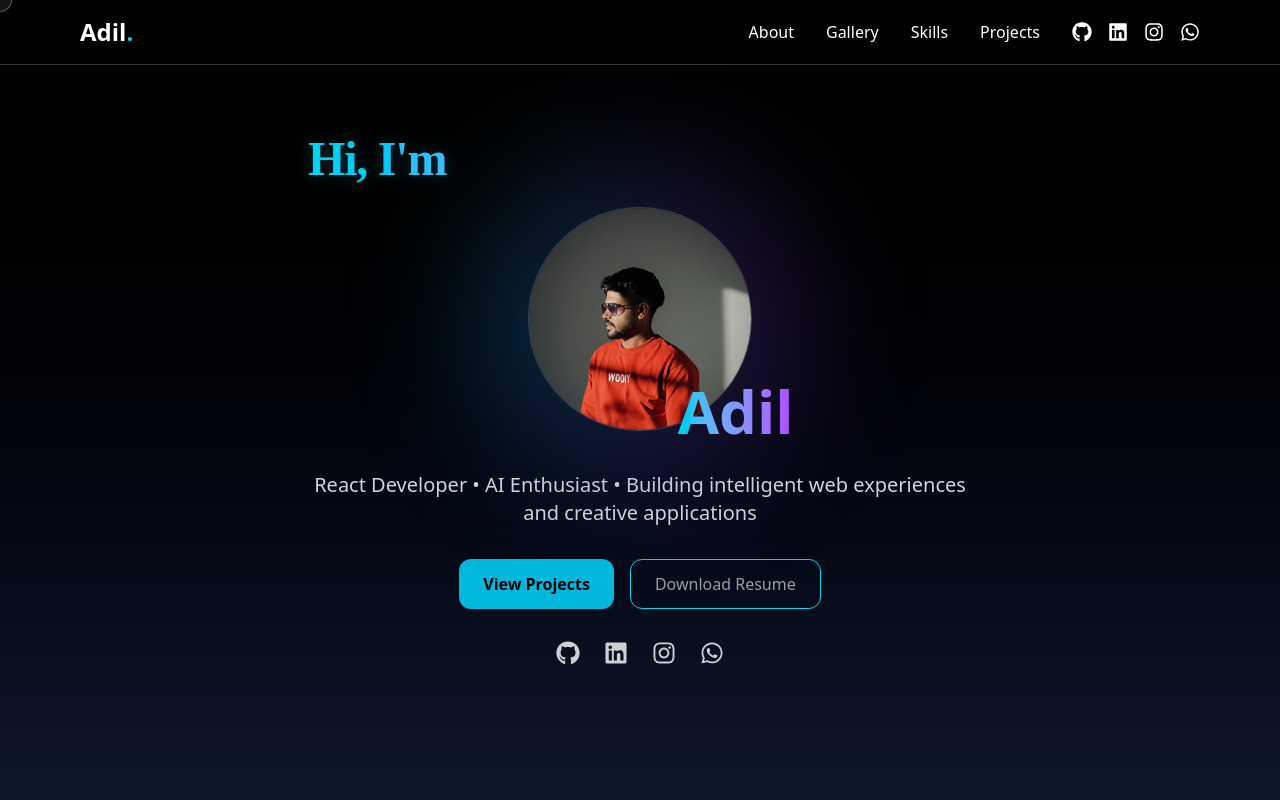
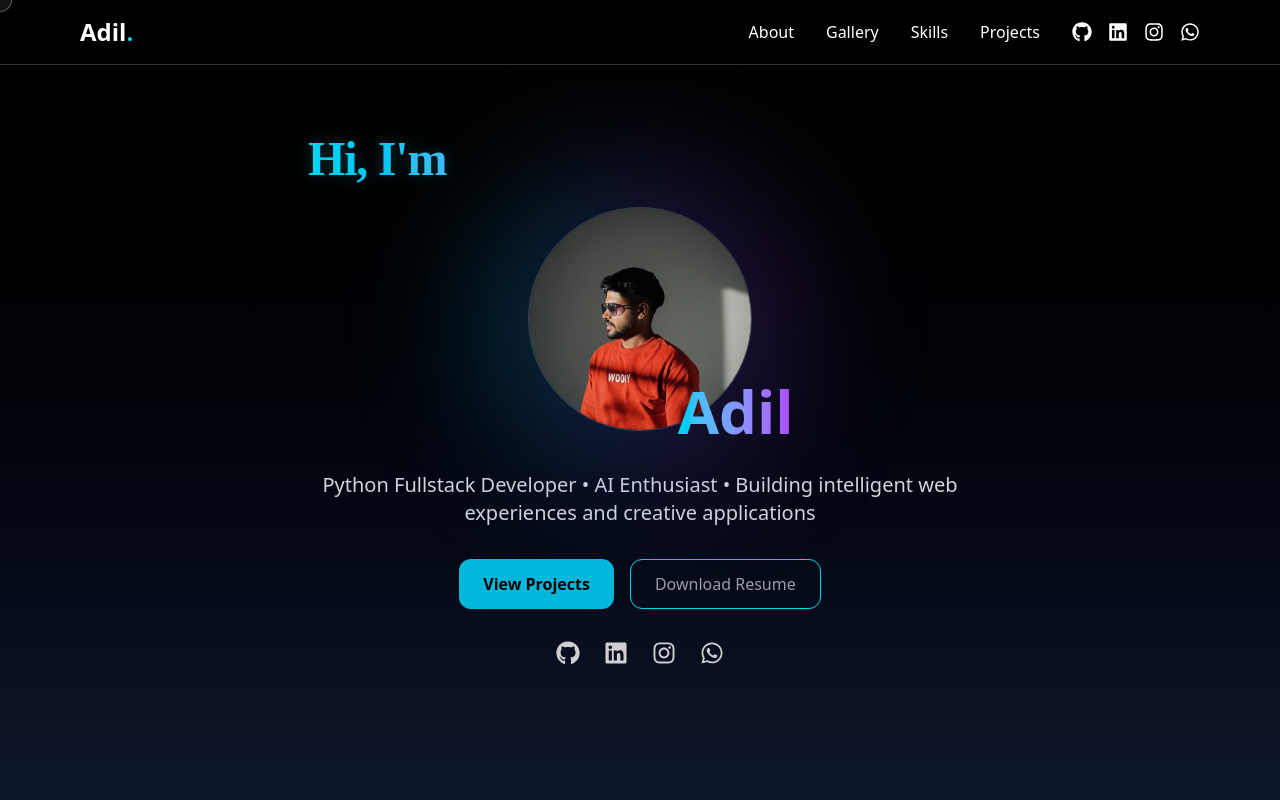
Before and after one commit to Adil-Aadhi/My-Portfolio, a React (Vite) app: page / in a window 1280 px wide. Shown: the top 800 px of the page. Built offline with nearby package versions, Linux system fonts and the light colour scheme.

Commit message:
updated hero

```diff
--- a/src/components/Hero.jsx
+++ b/src/components/Hero.jsx
@@ -115,7 +115,7 @@ const Hero = () => {
             max-w-2xl mx-auto mt-10 px-2
           "
         >
-          React Developer • AI Enthusiast • Building intelligent
+          Python Fullstack Developer • AI Enthusiast • Building intelligent
           web experiences and creative applications
         </motion.p>
 
```
